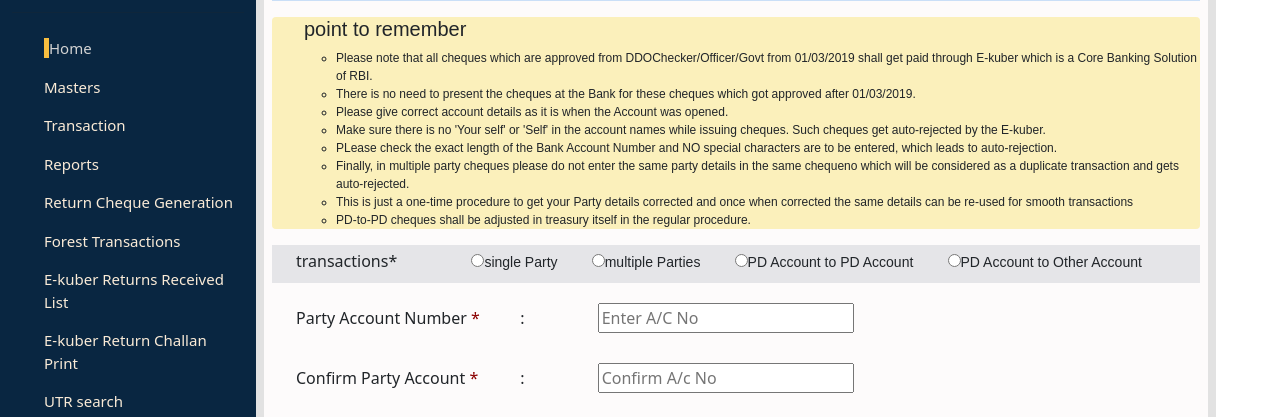
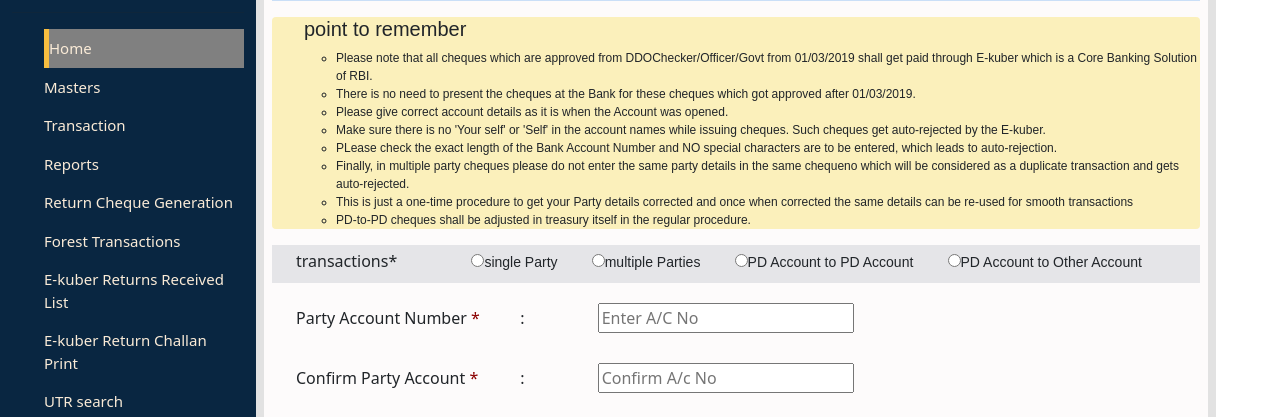
Before and after one commit to ksrpraneeth/codeschool_batch2, a PHP site: page /Taskbt.html in a window 1280 px wide, with the pointer over the restyled element. Shown: the part 143-560 px from the top of the page. Run offline with PHP 8.4, Linux system fonts and the light colour scheme.

Commit message:
i made changes  task.css

```diff
--- a/Week1_Bootstrap/abhilash/Task.css
+++ b/Week1_Bootstrap/abhilash/Task.css
@@ -20,11 +20,11 @@
 
   }
 
-  .sidemenu a:hover {
+  .sidemenu ul  li:hover {
 
     border-left: 5px solid #f8be40;
-    opacity:5px;
-    color:lightgray;
+
+   background-color:gray;
   }
 
   .sidemenu closebtn {
```
